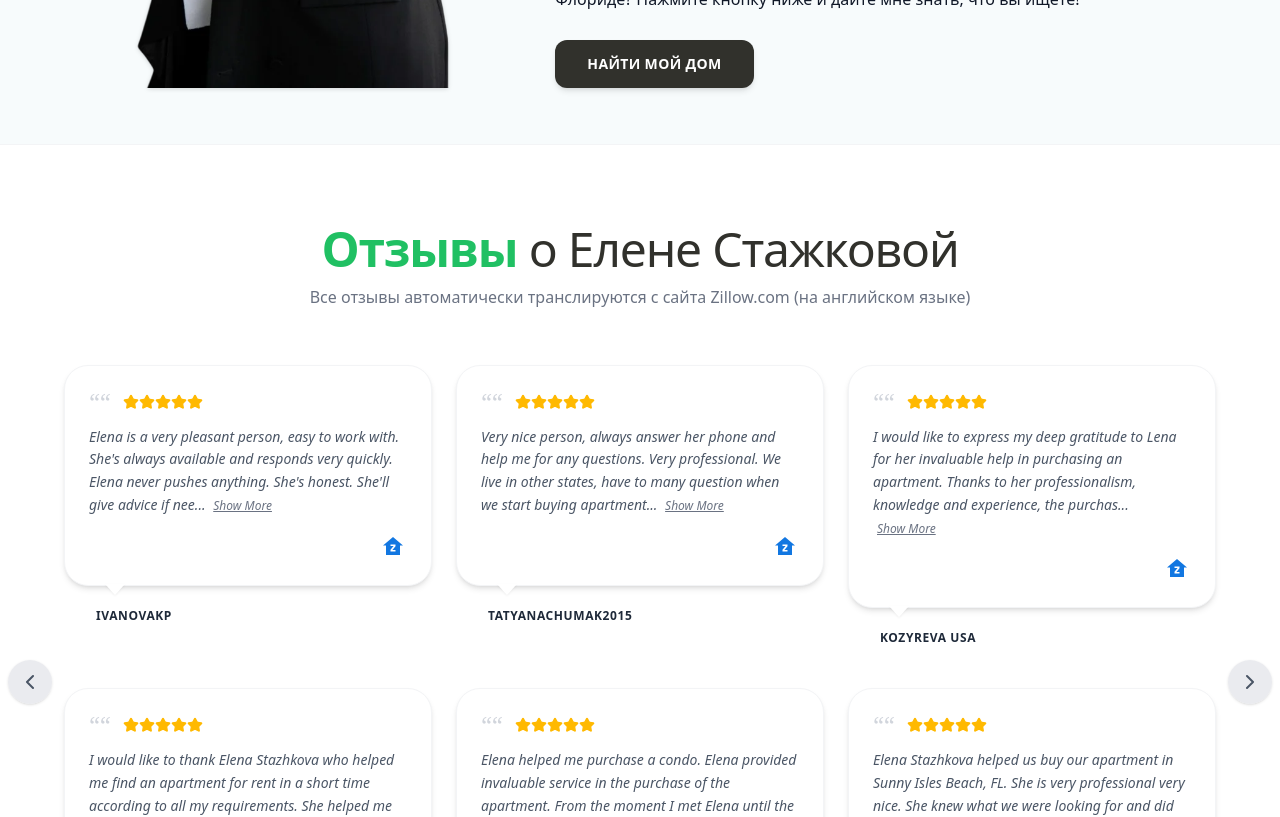
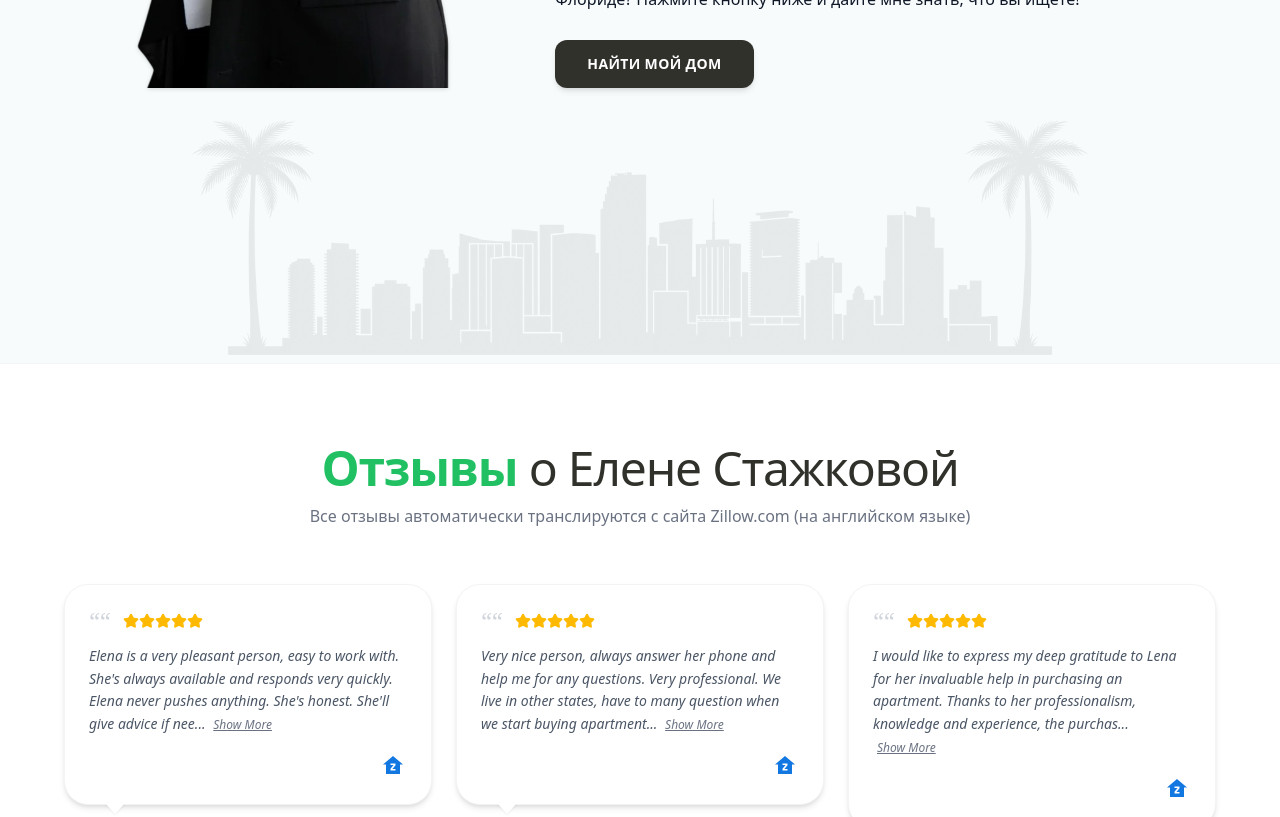
Before and after one commit to andreibdr/stazhkova_wp, a Next.js app in the folder website/: page /ru in a window 1280 px wide. Shown: the part 840-1657 px from the top of the page. Built offline with nearby package versions, Linux system fonts and the light colour scheme.

Commit message:
feat: add subtle Miami skyline silhouettes with palm trees in hero and footer

```diff
--- a/website/components/Footer.tsx
+++ b/website/components/Footer.tsx
@@ -64,6 +64,17 @@ export default function Footer({ lang }: FooterProps) {
       />
 
       <div className="max-w-7xl mx-auto px-4 sm:px-6 lg:px-8">
+        {/* Subtle Florida Skyline Watermark */}
+        <div className="pb-8 -mt-4 flex justify-center overflow-hidden pointer-events-none select-none opacity-[0.06]">
+          <Image
+            src="/images/miami-skyline-silhouette-white.png"
+            alt="Miami Skyline"
+            width={1332}
+            height={350}
+            className="w-full max-w-3xl h-auto object-contain"
+          />
+        </div>
+
         <div className="grid grid-cols-1 md:grid-cols-2 lg:grid-cols-4 gap-10 pb-8 border-b border-gray-800">
           {/* Brand Col */}
           <div className="space-y-4">
--- a/website/components/Hero.tsx
+++ b/website/components/Hero.tsx
@@ -65,6 +65,17 @@ export default function Hero({ content, lang }: HeroProps) {
             </div>
           </div>
         </div>
+
+        {/* Subtle Florida Skyline Watermark at bottom boundary */}
+        <div className="mt-8 -mb-10 sm:-mb-12 flex justify-center overflow-hidden pointer-events-none select-none opacity-[0.08]">
+          <Image
+            src="/images/miami-skyline-silhouette.png"
+            alt="Miami Skyline"
+            width={1332}
+            height={350}
+            className="w-full max-w-4xl h-auto object-contain"
+          />
+        </div>
       </div>
     </section>
   );
```
Also changed, not shown: website/public/images/miami-skyline-silhouette-white.png (added), website/public/images/miami-skyline-silhouette.png (added).
